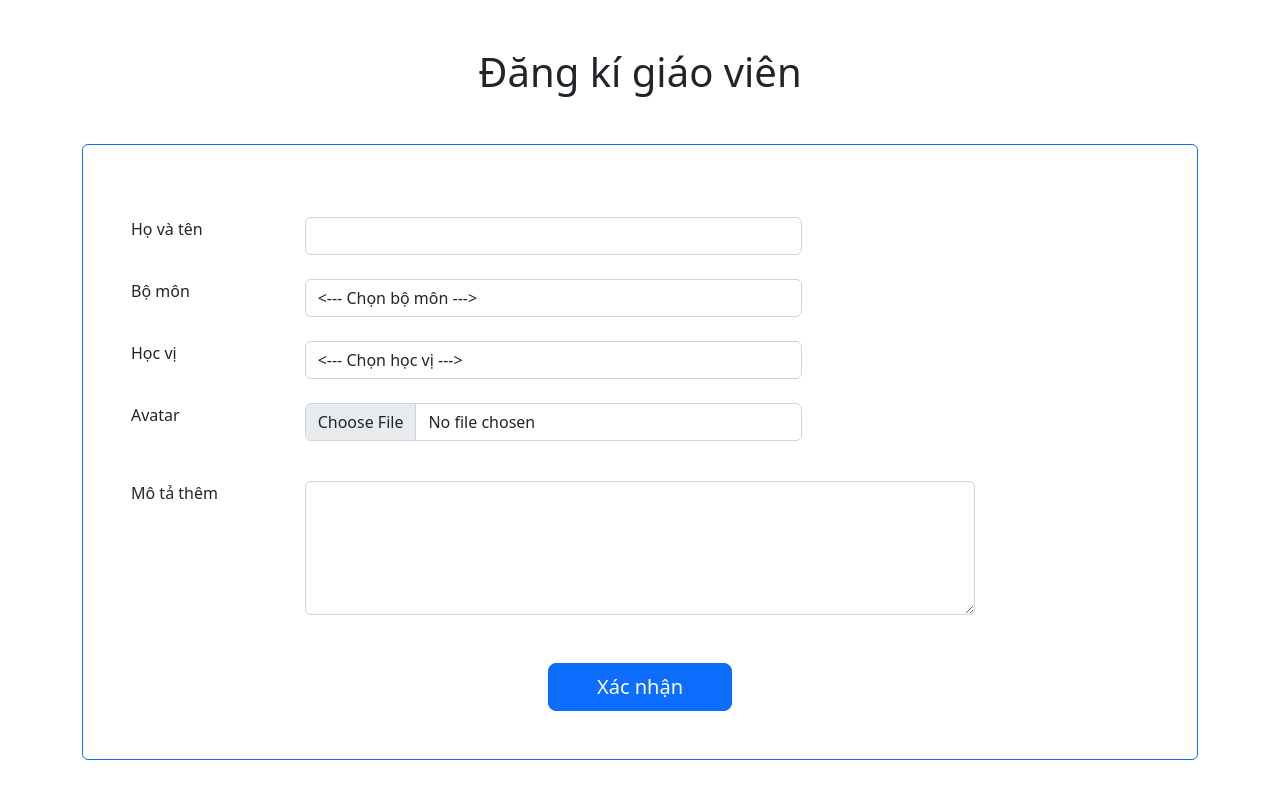
After one commit to thechallengerr/web-php, a PHP site: page /app/views/teacher_add_input.php in a window 1280 px wide. The commit adds this page. Run offline with PHP 8.4, Linux system fonts and the light colour scheme; data that the repository does not hold is empty.

Commit message:
view add teacher

```diff
--- a/app/common/define.php
+++ b/app/common/define.php
@@ -1,4 +1,6 @@
 <?php
 define("GENDER", [0 => "nam", 1 => "nữ"]);
 define("GIA_VANG_HOM_NAY", '4013000/chỉ');
+define("SPECIALIZED",  array('001'=>'Khoa học máy tính', '002'=>'Khoa học dữ liệu', '003'=>'Hải dương học'));
+define("DEGREE", array('001'=>'Cử nhân', '002'=>'Thạc sĩ', '003'=>'Tiến sĩ','004'=>'Phó giáo sư', '005'=>'Giáo sư'));
 ?>
--- /dev/null
+++ b/app/views/teacher_add_input.php
@@ -0,0 +1,92 @@
+<?php
+    include ('../common/define.php');
+?>
+
+<!DOCTYPE html>
+<html lang="en">
+
+<head>
+    <meta charset="UTF-8">
+    <meta http-equiv="X-UA-Compatible" content="IE=edge">
+    <meta name="viewport" content="width=device-width, initial-scale=1.0">
+    <link href="https://cdn.jsdelivr.net/npm/bootstrap@5.2.3/dist/css/bootstrap.min.css" rel="stylesheet" integrity="sha384-rbsA2VBKQhggwzxH7pPCaAqO46MgnOM80zW1RWuH61DGLwZJEdK2Kadq2F9CUG65" crossorigin="anonymous">
+
+    <title>Đăng kí giáo viên</title>
+</head>
+
+<body>
+    <div class="container">
+        <h1 class="text-center mt-5">Đăng kí giáo viên</h1>
+        <form action="" method="post" class="mt-5 mb-5 border border-primary rounded p-5">
+            <div class="form-group row mt-4">
+                <label class="col-sm-2" for="name">Họ và tên</label>
+                <div class="col-sm-6">
+                <input type="text" class="form-control" id="name" name="name">
+                </div>
+            </div>
+            <div class="form-group row mt-4">
+                <label class="col-sm-2" for="subject">Bộ môn</label>
+                <div class="col-sm-6">
+
+                    <select id="subject" class="form-control">
+                        <option selected>
+                            <--- Chọn bộ môn --->
+                        </option>
+                        <?php
+                            $specialized = constant('SPECIALIZED');
+                            foreach($specialized as $key => $value) {
+                                echo "<option value='$key'>$value</option>";
+                            }
+                        ?>
+                    </select>
+                </div>
+            </div>
+            <div class="form-group row mt-4">
+                <label class="col-sm-2" for="degree">Học vị</label>
+                <div class="col-sm-6">
+                    <select id="degree" class="form-control">
+                        <option selected>
+                            <--- Chọn học vị --->
+                        </option>
+                        <?php
+                            $degree = constant('DEGREE');
+                            foreach($degree as $key => $value) {
+                                echo "<option value='$key'>$value</option>";
+                            }
+                        ?>
+                    </select>
+                </div>
+            </div>
+
+            <div class="form-group row mt-4">
+                <label class="col-sm-2" for="file" class="form__label">
+                    Avatar
+                </label>
+                <div class="col-sm-6">
+                    <div class="input-group mb-3">
+                        <input type="file" class="form-control" id="file" border-width>
+                        <!-- <label class="input-group-text" for="file">Browse</label> -->
+                    </div>
+                </div>
+
+            </div>
+
+
+            <div class="form-group row mt-4">
+                <label class="col-sm-2" for="info">Mô tả thêm</label>
+                <div class="col-sm-8">
+                    <textarea class="form-control" id="info" rows="5"></textarea>
+                </div>
+            </div>
+            <div class="mt-5 d-flex justify-content-center">
+                <button type="submit" class="btn btn-primary btn-lg pe-5 ps-5">Xác nhận</button>
+            </div>
+        </form>
+
+    </div>
+
+    <!-- Bootstrap -->
+    <script src="https://cdn.jsdelivr.net/npm/bootstrap@5.2.3/dist/js/bootstrap.bundle.min.js" integrity="sha384-kenU1KFdBIe4zVF0s0G1M5b4hcpxyD9F7jL+jjXkk+Q2h455rYXK/7HAuoJl+0I4" crossorigin="anonymous"></script>
+</body>
+
+</html>
```
Also changed, not shown: app/views/teacher_add_complete.php (added, +23 -0 lines), app/views/teacher_add_confirm.php (added, +75 -0 lines).
